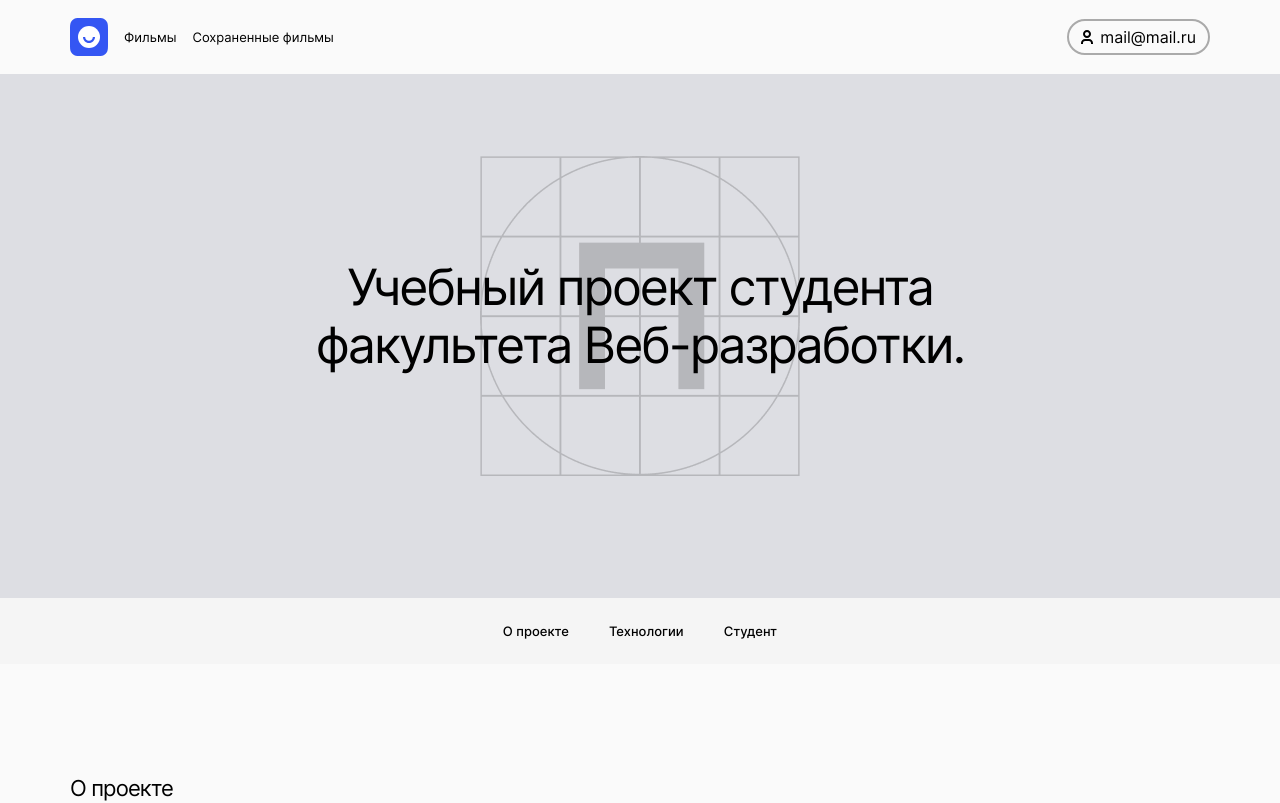
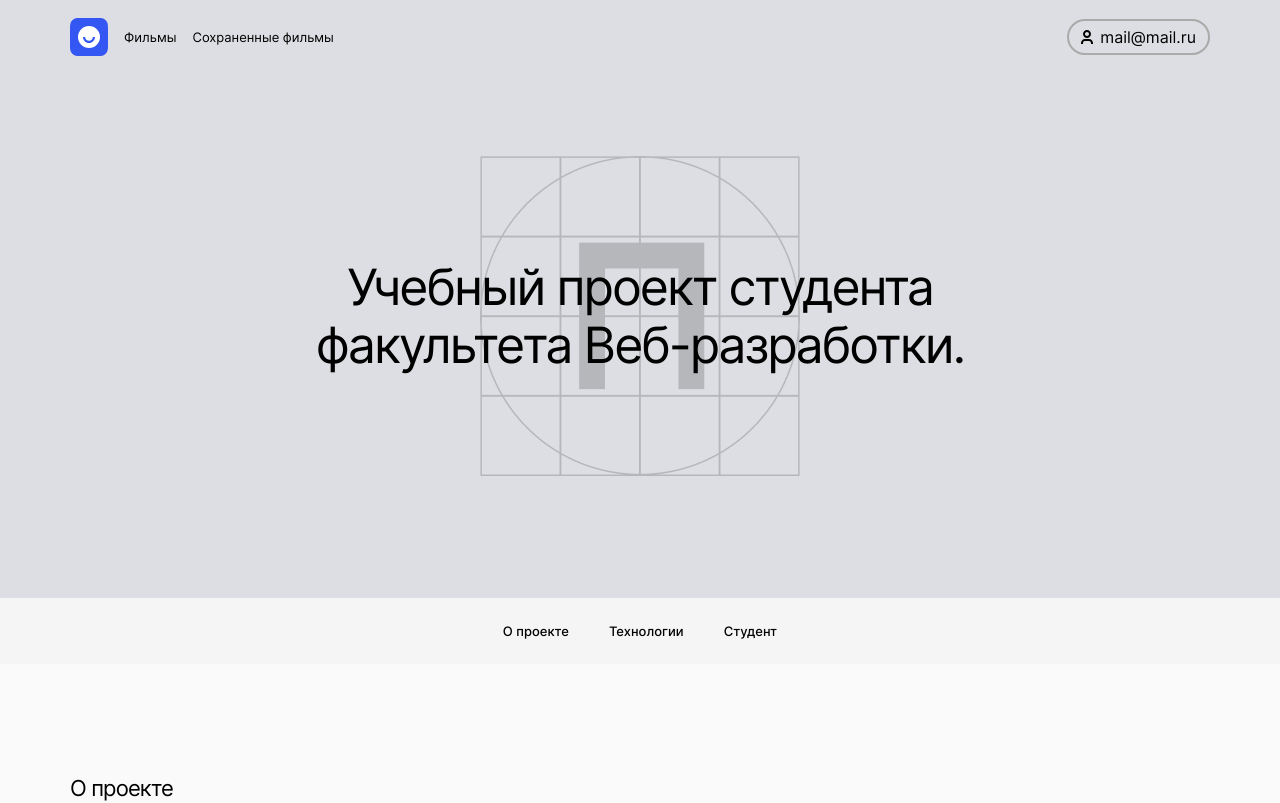
Before and after one commit to Andrey1079/movies-explorer-frontend, a React (Create React App) app: page / in a window 1280 px wide. Shown: the top 803 px of the page. Built offline with nearby package versions, Linux system fonts and the light colour scheme.

Commit message:
fix поменять цвет хедера на странице профиля

```diff
--- a/src/Components/Header/Header.css
+++ b/src/Components/Header/Header.css
@@ -14,6 +14,9 @@
 }
 .header_place_main {
   background-color: var(--promo-background-color);
+}
+.header_place_profile {
+  background-color: white;
 }
 
 .header_loggedIn {
--- a/src/Components/Header/Header.js
+++ b/src/Components/Header/Header.js
@@ -13,6 +13,12 @@ export default function Header({ props }) {
     <header
       className={`header ${loggedIn ? 'header_loggedIn' : ''} ${
         headerVisible ? 'header_visible' : ''
+      } ${
+        location === '/'
+          ? 'header_place_main'
+          : location === '/profile'
+          ? 'header_place_profile'
+          : ''
       }`}
     >
       <Logo place="header" />
```
